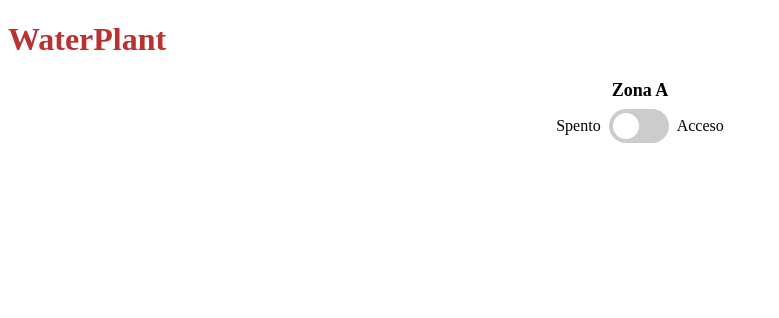
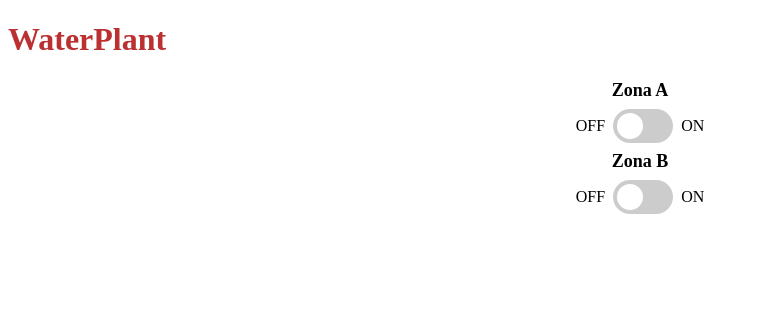
Before and after one commit to luca1388/water, a Flask app: page / in a window 1280 px wide. Shown: the top 318 px of the page, without its empty margins (0-779 px from the left). Run offline with Flask 2, Linux system fonts and the light colour scheme.

Commit message:
second zone

```diff
--- a/templates/index.html
+++ b/templates/index.html
@@ -15,12 +15,24 @@
         <div class="zone-wrapper">
             <span class="label-title">Zona A</span>
             <div class="switch-wrapper">
-          <span>Spento</span>
+              <span>OFF</span>
               <label class="switch">
                 <input type="checkbox" />
                 <span class="slider round"></span>
               </label>
-          <span>Acceso</span>
+              <span>ON</span>
+            </div>
+          </div>
+
+          <div class="zone-wrapper">
+            <span class="label-title">Zona B</span>
+            <div class="switch-wrapper">
+              <span>OFF</span>
+              <label class="switch">
+                <input type="checkbox" />
+                <span class="slider round"></span>
+              </label>
+              <span>ON</span>
             </div>
           </div>
     </div>
```
Lines whose indentation alone changed are shown as unchanged.
